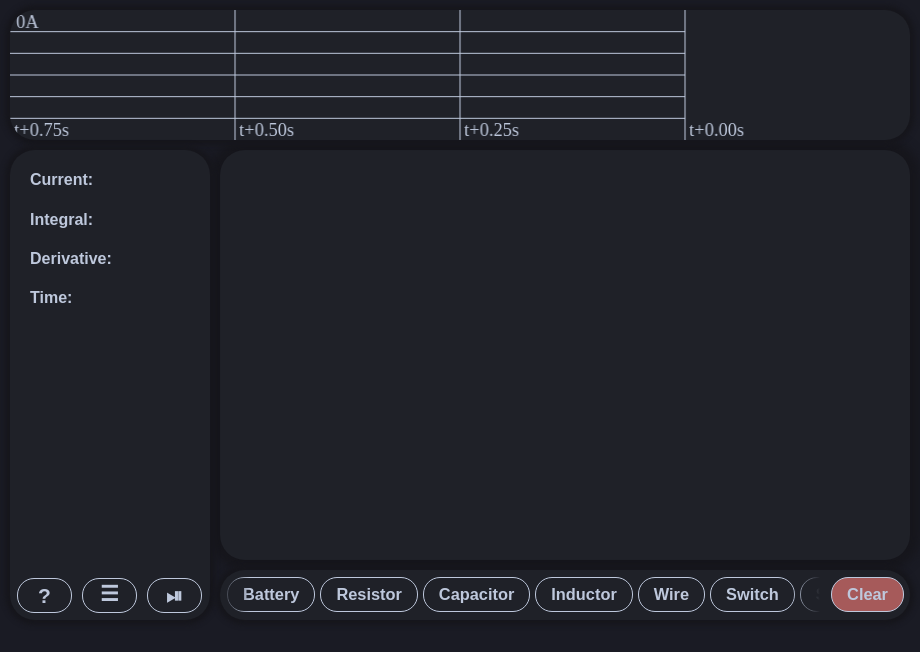
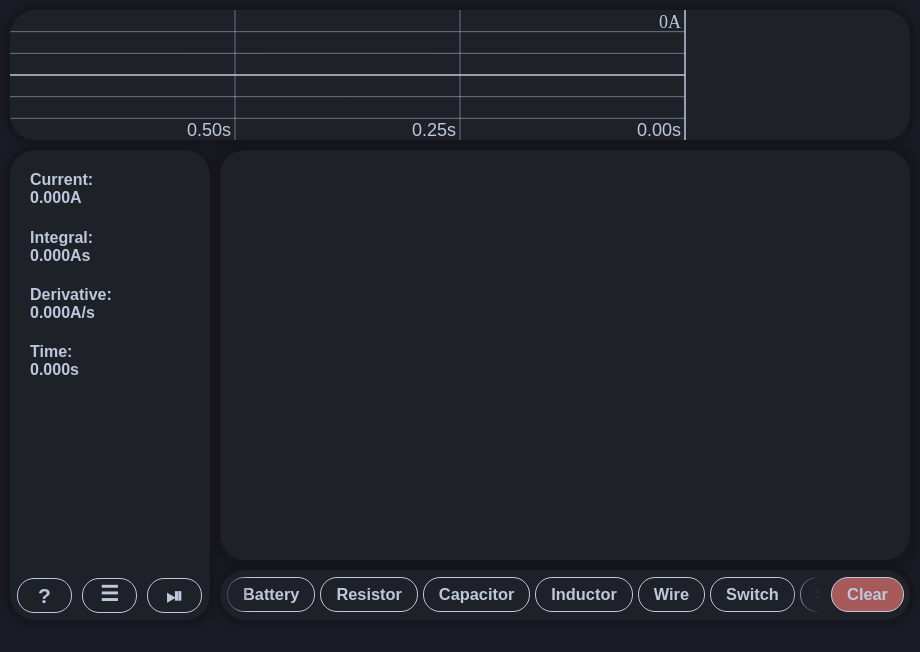
Before and after one commit to astromonkey123/circuits, an Electron app: page src/index.html in a window 920 px wide. Drawn offline with Linux system fonts and the light colour scheme.

Commit message:
Change graph scaling

```diff
--- a/src/index.html
+++ b/src/index.html
@@ -10,13 +10,13 @@
 </head>
 
 <body>
-    <canvas class="graph" id="graph" width="880" height="130"></canvas>
+    <canvas class="graph" id="graph" width="900" height="130"></canvas>
 
     <div class="container">
-        <h4 id="current">Current:</h4>
-        <h4 id="integral">Integral:</h4>
-        <h4 id="derivative">Derivative:</h4>
-        <h4 id="time">Time:</h4>
+        <h4 id="current">Current: <br> 0.000A</h4>
+        <h4 id="integral">Integral: <br> 0.000As</h4>
+        <h4 id="derivative">Derivative: <br> 0.000A/s</h4>
+        <h4 id="time">Time: <br> 0.000s</h4>
 
         <div class="bottom-bar">
             <div class="button bar-item" id="help">
--- a/src/js/components/Container.js
+++ b/src/js/components/Container.js
@@ -53,7 +53,7 @@ class GraphContainer extends Container {
         } else if (limit < this.height_increment) {
             this.height_scale = 1 / ( Math.pow(2, Math.ceil( Math.log2( limit ) ) ) );
         } else {
-            this.height_scale = 1 / ( Math.ceil( limit / this.height_increment ) * this.height_increment );
+            this.height_scale = 1 / Math.pow(this.height_increment, Math.ceil(Math.log(limit)/Math.log(this.height_increment)));
         }
     }
 }
--- a/src/js/core/graph.js
+++ b/src/js/core/graph.js
@@ -12,7 +12,7 @@ function drawGraph() {
     const ctx = graphContainer.ctx;
 
     for (const circuit of simContainer.circuits) {
-        while (circuit.data.currents.length > graphContainer.num_times * ( 3/4 )) {
+        while (circuit.data.currents.length > graphContainer.num_times * (3/4)) {
             circuit.data.currents.shift();
             circuit.data.times.shift();
         }
@@ -39,6 +39,11 @@ function drawGraph() {
     ctx.save();
     ctx.translate(0, graph.height/2);
     for (let h = -graph.height/3; h <= graph.height/3; h += graph.height/6) {
+        if (h == 0) {
+            ctx.lineWidth = 1.5;
+        } else {
+            ctx.lineWidth = 0.5;
+        }
         ctx.beginPath();
         ctx.moveTo(0, h);
         ctx.lineTo(graph.width * (3/4), h);
@@ -59,16 +64,20 @@ function drawGraph() {
     ctx.beginPath();
     ctx.fillStyle = light;
     ctx.strokeStyle = light;
-    ctx.font = "18px serif";
-    for (let time_step = 0; time_step < 4; time_step ++) {
+    ctx.font = "18px sans-serif";
+    for (let time_step = 0; time_step < 3; time_step ++) {
+        if (time_step == 0) {
+            ctx.lineWidth = 1.5;
+        } else {
+            ctx.lineWidth = 0.5;
+        }
         const position = time_step * 250 * graphContainer.spacing;
-        if (time_step != 3) {
-            ctx.beginPath();
-            ctx.moveTo(max_width - position, graph.height/2);
-            ctx.lineTo(max_width - position, -graph.height/2);
-            ctx.stroke();
-        }
-        ctx.fillText("t+" + (time_step * 250 * dt).toFixed(2) + "s", max_width - position + 4, graph.height/2 - 4);
+        ctx.beginPath();
+        ctx.moveTo(max_width - position, 3*graph.height/6);
+        ctx.lineTo(max_width - position, -3*graph.height/6);
+        ctx.stroke();
+        ctx.textAlign = "right";
+        ctx.fillText((time_step * 250 * dt).toFixed(2) + "s", max_width - position - 4, graph.height/2 - 4);
     }
 
     ctx.restore();
@@ -81,7 +90,8 @@ function drawGraph() {
     ctx.fillStyle = light;
     ctx.strokeStyle = light;
     ctx.font = "18px serif";
-    ctx.fillText( display_text, 6, -graph.height/2 + 18 );
+    ctx.textAlign = "right";
+    ctx.fillText(display_text, graph.width * (3/4) - 4, -graph.height/2 + 18 );
     ctx.restore();
 }
 
@@ -105,25 +115,19 @@ function plot(ctx, times, currents, max_width, i) {
     ctx.save();
     ctx.translate(max_width, getHeight( currents.at(-1) ));
     ctx.font = "18px serif";
-    ctx.fillText(formatValue(currents.at(-1), "A", 3), 6, graph.height/2 + 5);
+    ctx.textAlign = "left";
+    const offset = graph.width * (1/4) / 3;
+    ctx.fillText(formatValue(currents.at(-1), "A", 2), 6 + (i % 3) * offset, graph.height/2 + 5);
     ctx.restore();
     ctx.lineWidth = 1;
 }
 
 function formatCurrent(current) {
-    let display_text = "";
-
     if (current == Infinity) {
-        display_text = "0A";
-    } else if (current <= 1e12 && current >= 1e-12) {
-        display_text = formatValue(current, "A", null);
+        return "0A";
     } else {
-        const scaling = ( 1 / (graphContainer.height_scale *  (Math.pow(10, Math.floor( Math.log10( current ) ) ) ) ) ).toFixed(3)
-        const exponential = Math.floor( Math.log10( current ) );
-        display_text = scaling + "e" + exponential + "A";
+        return formatValue(current, "A", null);
     }
-
-    return display_text;
 }
 
 export { drawGraph };
```
